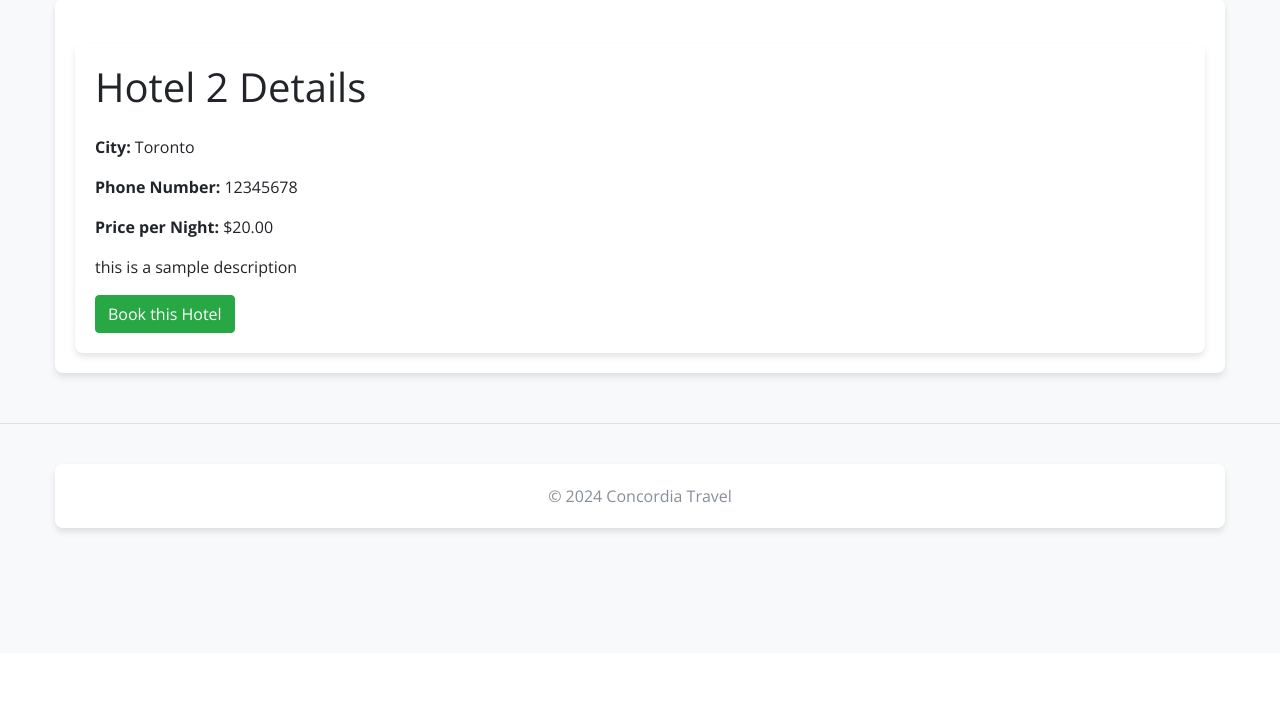
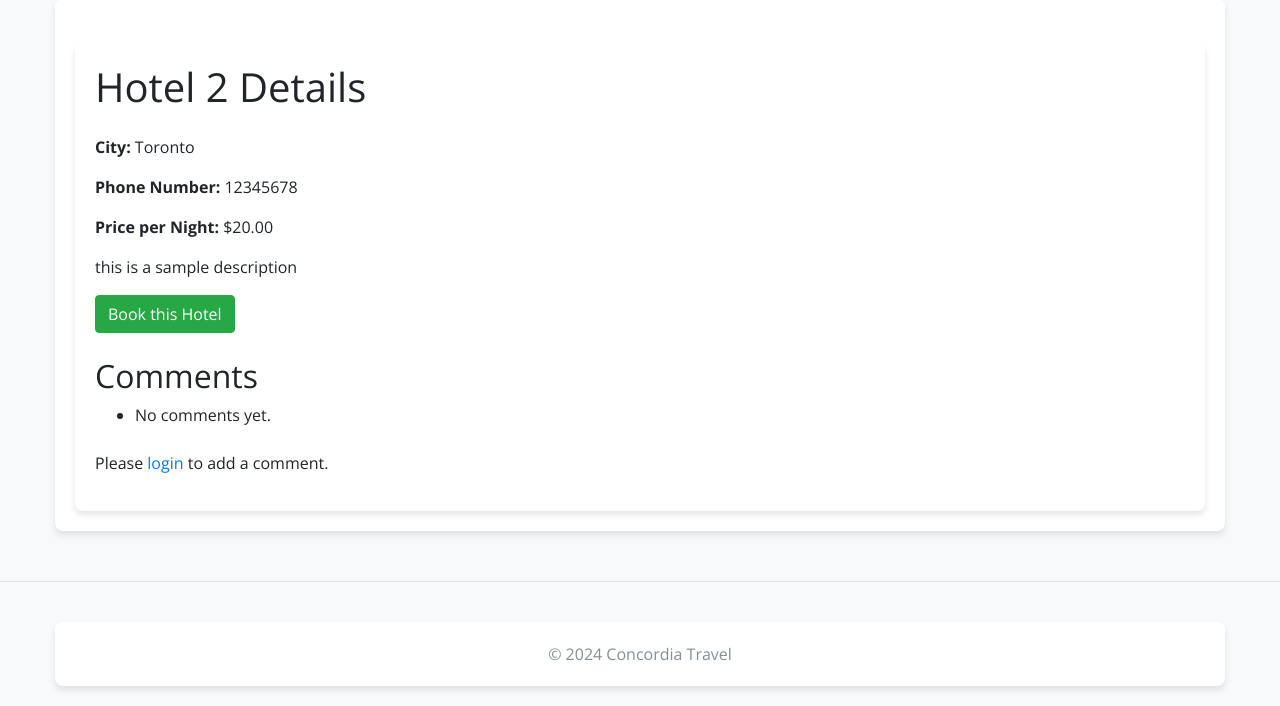
Before and after one commit to saeed-sr/COEN6311-Persia, a Django app: page /packages/hotels/2/ in a window 1280 px wide. Shown: the part 147-853 px from the top of the page. Before the commit the page ends 681 px from the top, so only its background shows below. Run offline with Django 5.2, Linux system fonts and the light colour scheme; data comes from the database, SQL or seed files in the repository; both versions use the stored data as it was after the commit; some libraries are stand-ins or nearby versions.

Commit message:
comment section added to detail pages

```diff
--- a/concordia_travel/packages/forms.py
+++ b/concordia_travel/packages/forms.py
@@ -1,5 +1,5 @@
 from django import forms
-from .models import Flight, Hotel, Activity, CustomPackage
+from .models import Flight, Hotel, Activity, CustomPackage,CommentFlight,CommentHotel, CommentActivity
 
 class FlightForm(forms.ModelForm):
     class Meta:
@@ -39,3 +39,19 @@ class CustomPackageForm(forms.ModelForm):
         widget=forms.SelectMultiple(attrs={'class': 'form-control'}),
         required=False
     )
+
+class CommentFlightForm(forms.ModelForm):
+    class Meta:
+        model = CommentFlight
+        fields = ['text']
+
+
+class CommentHotelForm(forms.ModelForm):
+    class Meta:
+        model = CommentHotel
+        fields = ['text']
+
+class CommentActivityForm(forms.ModelForm):
+    class Meta:
+        model = CommentActivity
+        fields = ['text']
--- a/concordia_travel/packages/models.py
+++ b/concordia_travel/packages/models.py
@@ -110,3 +110,31 @@ class PreMadePackage(models.Model):
         print('test')
 
         return total_price
+
+
+class CommentFlight(models.Model):
+    user = models.ForeignKey(User, on_delete=models.CASCADE)
+    flight = models.ForeignKey(Flight, on_delete=models.CASCADE, related_name='comments')
+    text = models.TextField()
+    created_at = models.DateTimeField(auto_now_add=True)
+
+    def __str__(self):
+        return f"Comment by {self.user.username} on {self.flight.flight_number} at {self.created_at}"
+
+class CommentHotel(models.Model):
+    user = models.ForeignKey(User, on_delete=models.CASCADE)
+    hotel = models.ForeignKey(Hotel, on_delete=models.CASCADE, related_name='comments')
+    text = models.TextField()
+    created_at = models.DateTimeField(auto_now_add=True)
+
+    def __str__(self):
+        return f"Comment by {self.user.username} on {self.hotel.name} at {self.created_at}"
+
+class CommentActivity(models.Model):
+    user = models.ForeignKey(User, on_delete=models.CASCADE)
+    activity = models.ForeignKey(Activity, on_delete=models.CASCADE, related_name='comments')
+    text = models.TextField()
+    created_at = models.DateTimeField(auto_now_add=True)
+
+    def __str__(self):
+        return f"Comment by {self.user.username} on {self.activity.name} at {self.created_at}"
--- a/concordia_travel/packages/templates/packages/hotel_detail.html
+++ b/concordia_travel/packages/templates/packages/hotel_detail.html
@@ -17,5 +17,32 @@ Hotel Details
       {% csrf_token %}
       <button type="submit" class="btn btn-success">Book this Hotel</button>
     </form>
+
+    <!-- Comments Section -->
+    <div class="mt-4">
+        <h2>Comments</h2>
+        <ul>
+            {% for comment in comments %}
+                <li>
+                    <strong>{{ comment.user.username }}</strong> - {{ comment.created_at|date:"F d, Y" }}<br>
+                    {{ comment.text }}
+                </li>
+            {% empty %}
+                <li>No comments yet.</li>
+            {% endfor %}
+        </ul>
+
+        <!-- Comment Form -->
+        {% if user.is_authenticated %}
+            <h2>Add a Comment</h2>
+            <form method="post">
+                {% csrf_token %}
+                {{ comment_form.as_p }}
+                <button type="submit" class="btn btn-primary">Submit</button>
+            </form>
+        {% else %}
+            <p class="mt-4">Please <a href="{% url 'login' %}">login</a> to add a comment.</p>
+        {% endif %}
+    </div>
 </div>
 {% endblock %}
--- a/concordia_travel/packages/views.py
+++ b/concordia_travel/packages/views.py
@@ -15,7 +15,10 @@ from django_tables2.views import SingleTableView
 from .tables import FlightTable, HotelTable, ActivityTable
 from booking.models import Booking
 
-
+from .forms import CommentFlightForm
+from .models import CommentFlight
+from .forms import CommentHotelForm
+from .models import CommentHotel
 
 
 
@@ -123,17 +126,63 @@ def activity_list(request):
 
 
 # Detail views
+
 def flight_detail(request, pk):
     flight = get_object_or_404(Flight, pk=pk)
-    return render(request, 'packages/flight_detail.html', {'flight': flight})
+    comments = flight.comments.all()
+
+    if request.method == 'POST':
+        form = CommentFlightForm(request.POST)
+        if form.is_valid():
+            comment = form.save(commit=False)
+            comment.user = request.user
+            comment.flight = flight
+            comment.save()
+            return HttpResponseRedirect(request.path_info)  # Redirect to the same page after posting a comment
+    else:
+        form = CommentFlightForm()
+
+    return render(request, 'packages/flight_detail.html', {'flight': flight, 'comments': comments, 'comment_form': form})
 
 def hotel_detail(request, pk):
     hotel = get_object_or_404(Hotel, pk=pk)
-    return render(request, 'packages/hotel_detail.html', {'hotel': hotel})
+    comments = hotel.comments.all()
+
+    if request.method == 'POST':
+        form = CommentHotelForm(request.POST)
+        if form.is_valid():
+            comment = form.save(commit=False)
+            comment.user = request.user
+            comment.hotel = hotel
+            comment.save()
+            messages.success(request, 'Your comment has been added successfully.')
+            return HttpResponseRedirect(request.path_info)  # Redirect to the same page after posting a comment
+    else:
+        form = CommentHotelForm()
+
+    return render(request, 'packages/hotel_detail.html', {'hotel': hotel, 'comments': comments, 'comment_form': form})
+
+
+# views.py
+from .forms import CommentActivityForm
+from .models import CommentActivity
 
 def activity_detail(request, pk):
     activity = get_object_or_404(Activity, pk=pk)
-    return render(request, 'packages/activity_detail.html', {'activity': activity})
+    comments = activity.comments.all()
+
+    if request.method == 'POST':
+        form = CommentActivityForm(request.POST)
+        if form.is_valid():
+            comment = form.save(commit=False)
+            comment.user = request.user
+            comment.activity = activity
+            comment.save()
+            return HttpResponseRedirect(request.path_info)  # Redirect to the same page after posting a comment
+    else:
+        form = CommentActivityForm()
+
+    return render(request, 'packages/activity_detail.html', {'activity': activity, 'comments': comments, 'comment_form': form})
 
 
 @login_required
--- a/concordia_travel/payment/urls.py
+++ b/concordia_travel/payment/urls.py
@@ -1,3 +1,4 @@
+
 from django.urls import path
 from . import views
 
```
Also changed, not shown: concordia_travel/packages/templates/packages/activity_detail.html (+27 -0 lines), concordia_travel/packages/templates/packages/flight_detail.html (+27 -0 lines), concordia_travel/db.sqlite3, concordia_travel/packages/migrations/0006_commentflight.py (added), concordia_travel/packages/migrations/0007_commentactivity_commenthotel.py (added).
